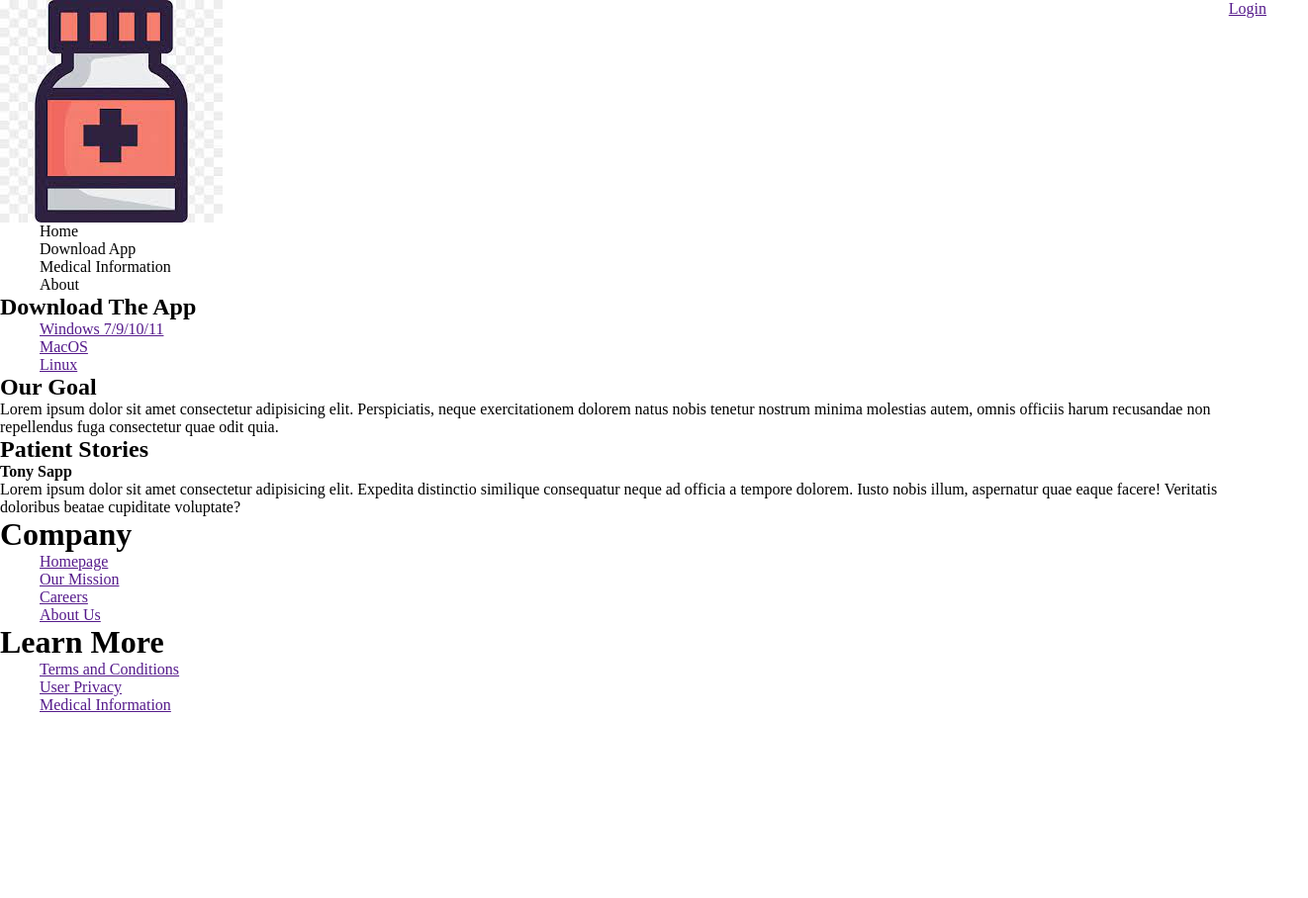
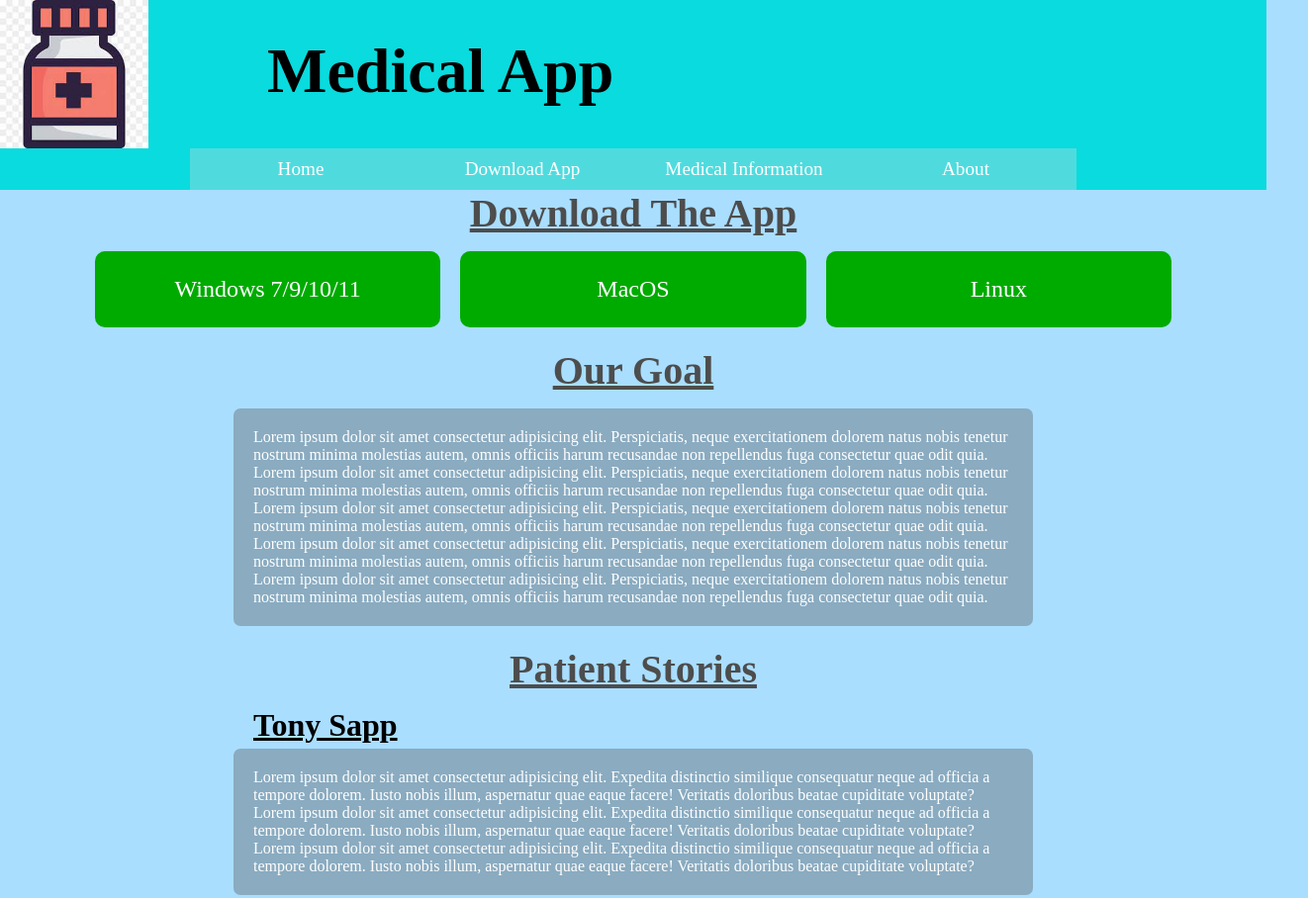
Before and after one commit to DashCampbell/ENGG-160-Website, a plain HTML site: page index.html in a window 1280 px wide. Shown: the top 908 px of the page at 99% size, 1322 px wide, since content can reach past the window. Before the commit the page ends 800 px from the top, so only its background shows below. Drawn offline with Linux system fonts and the light colour scheme.

Commit message:
Finished Homepage

```diff
--- a/index.html
+++ b/index.html
@@ -10,6 +10,7 @@
 <header>
     <div>
         <img src="logo.jpg" alt="">
+        <h1>Medical App</h1>
         <div class="user-profile">
             <img src="user.png" alt="">
             <a href="">Login</a>
@@ -18,10 +19,10 @@
     <div>
         <nav>
             <ul>
-                <li>Home</li>
-                <li>Download App</li>
-                <li>Medical Information</li>
-                <li>About</li>
+                <li><a>Home</a></li>
+                <li><a>Download App</a></li>
+                <li><a>Medical Information</a></li>
+                <li><a>About</a></li>
             </ul>
         </nav>
     </div>
@@ -30,7 +31,7 @@
 <!-- Home Page -->
 <div>
     <h2>Download The App</h2>
-    <ul>
+    <ul class="download-links">
         <li><a href="">Windows 7/9/10/11</a></li>
         <li><a href="">MacOS</a></li>
         <li><a href="">Linux</a></li>
@@ -38,12 +39,21 @@
 </div>
 <div>
     <h2>Our Goal</h2>
-    <p>Lorem ipsum dolor sit amet consectetur adipisicing elit. Perspiciatis, neque exercitationem dolorem natus nobis tenetur nostrum minima molestias autem, omnis officiis harum recusandae non repellendus fuga consectetur quae odit quia.</p>
+    <p>
+        Lorem ipsum dolor sit amet consectetur adipisicing elit. Perspiciatis, neque exercitationem dolorem natus nobis tenetur nostrum minima molestias autem, omnis officiis harum recusandae non repellendus fuga consectetur quae odit quia.
+        Lorem ipsum dolor sit amet consectetur adipisicing elit. Perspiciatis, neque exercitationem dolorem natus nobis tenetur nostrum minima molestias autem, omnis officiis harum recusandae non repellendus fuga consectetur quae odit quia.
+        Lorem ipsum dolor sit amet consectetur adipisicing elit. Perspiciatis, neque exercitationem dolorem natus nobis tenetur nostrum minima molestias autem, omnis officiis harum recusandae non repellendus fuga consectetur quae odit quia.
+        Lorem ipsum dolor sit amet consectetur adipisicing elit. Perspiciatis, neque exercitationem dolorem natus nobis tenetur nostrum minima molestias autem, omnis officiis harum recusandae non repellendus fuga consectetur quae odit quia.
+        Lorem ipsum dolor sit amet consectetur adipisicing elit. Perspiciatis, neque exercitationem dolorem natus nobis tenetur nostrum minima molestias autem, omnis officiis harum recusandae non repellendus fuga consectetur quae odit quia.
+    </p>
 </div>
 <div>
     <h2>Patient Stories</h2>
     <h4>Tony Sapp</h4>
-    <p>Lorem ipsum dolor sit amet consectetur adipisicing elit. Expedita distinctio similique consequatur neque ad officia a tempore dolorem. Iusto nobis illum, aspernatur quae eaque facere! Veritatis doloribus beatae cupiditate voluptate?
+    <p>
+        Lorem ipsum dolor sit amet consectetur adipisicing elit. Expedita distinctio similique consequatur neque ad officia a tempore dolorem. Iusto nobis illum, aspernatur quae eaque facere! Veritatis doloribus beatae cupiditate voluptate?
+        Lorem ipsum dolor sit amet consectetur adipisicing elit. Expedita distinctio similique consequatur neque ad officia a tempore dolorem. Iusto nobis illum, aspernatur quae eaque facere! Veritatis doloribus beatae cupiditate voluptate?
+        Lorem ipsum dolor sit amet consectetur adipisicing elit. Expedita distinctio similique consequatur neque ad officia a tempore dolorem. Iusto nobis illum, aspernatur quae eaque facere! Veritatis doloribus beatae cupiditate voluptate?
     </p>
 </div>
 </body>
--- a/index.scss
+++ b/index.scss
@@ -1,13 +1,46 @@
 $main-color: #0adbde;
-$sub-color: #0adbded6;
+$sub-color: #4fdbde;
 
 * {
-margin: 0
+margin: 0;
+padding: 0;
 }
 li{
     list-style-type: none;
 }
+a{
+    cursor: pointer;
+    text-align:center;
+    color: white;
+    text-decoration: none
+}
+
 
 @import 'sass/header.scss';
 @import 'sass/body.scss';
 @import 'sass/footer.scss';
+footer {
+    background-color: rgb(184, 184, 184);
+    color: #fff;
+    padding: 10px 20%;
+    div{
+        float: left;
+        padding-right: 40px;
+
+        h1{
+            font-size: 1.7rem;
+            text-decoration: underline;
+        }
+        li{
+            padding: 2px 0;
+            a:hover{
+                text-decoration: underline;
+            }
+        }
+    }
+    &::after{
+        clear: both;
+        content: "";
+        display: block;
+    }
+}
--- a/sass/body.scss
+++ b/sass/body.scss
@@ -0,0 +1,51 @@
+body {
+    background-color: rgb(169, 222, 255);
+
+    // Homepage Styles
+    >div{
+        margin-bottom: 20px;
+        >h2{
+            margin-bottom: 15px;
+            text-align: center;
+            text-decoration: underline;
+            font-size: 2.5rem;
+            color: rgb(77, 77, 77);
+        }
+        ul.download-links {
+            display: grid;
+
+            width: 85%;
+            margin: 0 auto;
+            grid-template-columns: repeat(3,1fr);
+            grid-column-gap: 20px;
+            text-align: center;
+            font-size: 1.5rem;
+            li {
+                background-color: rgb(0, 171, 0);
+                border-radius: 10px;
+                a{
+                    display: block;
+                    padding: 25px 0
+                }
+                &:hover{
+                    background-color: rgb(0, 204, 0);
+                }
+            }
+        }
+        >h4{
+            margin: 0 auto;
+            padding-bottom: 5px;
+            width: 60%;
+            font-size: 2rem;
+            text-decoration: underline;
+        }
+        p {
+            margin: 0 auto;
+            padding: 20px;
+            width: 60%;
+            background-color: rgba(84, 84, 84, 0.368);
+            color: #fff;
+            border-radius: 7px
+        }
+    }
+}
--- a/sass/header.scss
+++ b/sass/header.scss
@@ -1,15 +1,55 @@
 header {
-    color: $main-color;
+    background-color: $main-color;
 
+    // Top Header
+    img {
+        max-height: 150px;
+    }
     div>img {
         float:left;
     }
+    div>h1 {
+       float: left;
+       margin: 35px 120px;
+       font-size: 4rem;
+    }
     div>div{
         float:right;
+        position: relative;
+        a {
+            display: block;
+            position: absolute;
+            z-index: 1;
+            bottom: 0px;
+            width: 100%;
+            padding: 10px 0;
+            font-size: 1.1rem;
+            background-color: rgba(183, 183, 183, 0.3);
+            &:hover{
+                background-color: rgba(183, 183, 183, 0.7);
+            }
+        }
     }
     >div::after {
         content: "";
         clear: both;
         display: block;
     }
+    // Bottom Header
+    ul{
+        display: grid;
+        grid-template-columns: repeat(4,1fr);
+        margin: 0 15%;
+        li {
+            display: inline;
+            text-align: center;
+            padding: 10px 15px;
+            font-size: 1.2rem;
+            background-color: $sub-color;
+            color: #fff;
+            &:hover{
+              background-color: #25f7fa
+            }
+        }
+    }
 }
```
Also changed, not shown: index.css, sass/body.css (added), sass/header.css (deleted), 1 other file.
